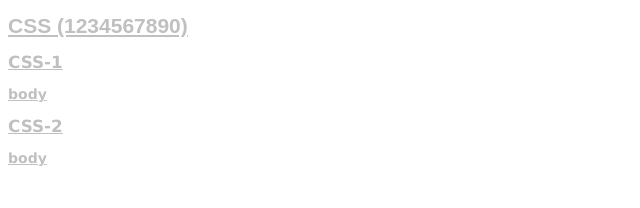
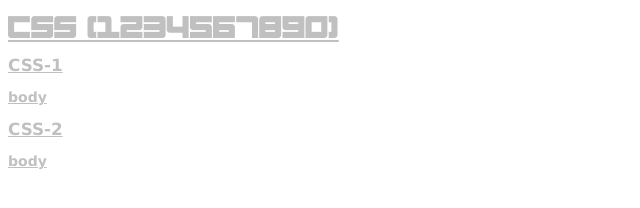
Before and after one commit to Hoyongj/HTML5, a plain HTML site: page head_first/page_313.html in a window 1280 px wide. Shown: the whole page, without its empty margins (0-640 px from the left). Drawn offline with Linux system fonts and the light colour scheme.

Commit message:
font css

```diff
--- a/data/journal.css
+++ b/data/journal.css
@@ -1,6 +1,7 @@
 @font-face {
     font-family: "superHex";
-    src: url("../data/bumpitup.ttf");
+    src: url("../data/bumpitup.woff"),
+    url("../data/bumpitup.ttf");
 }
 
 body {
```
Also changed, not shown: data/bumpitup.woff (added).
